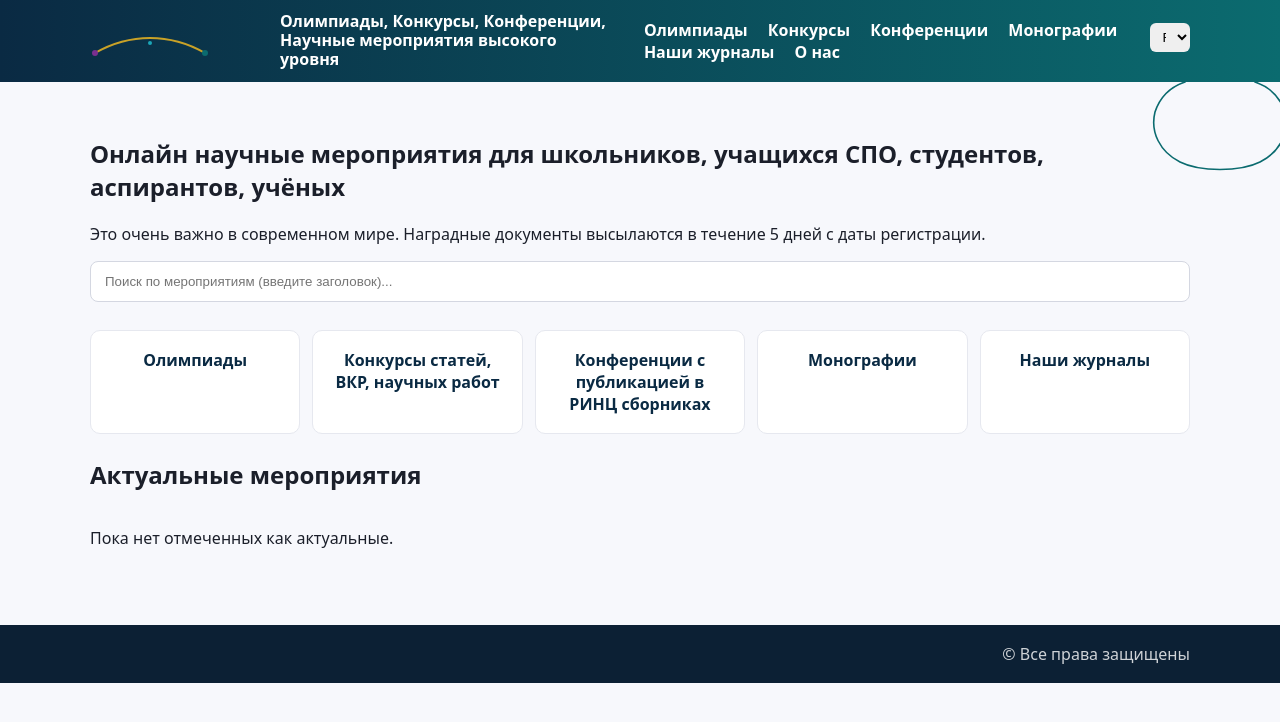
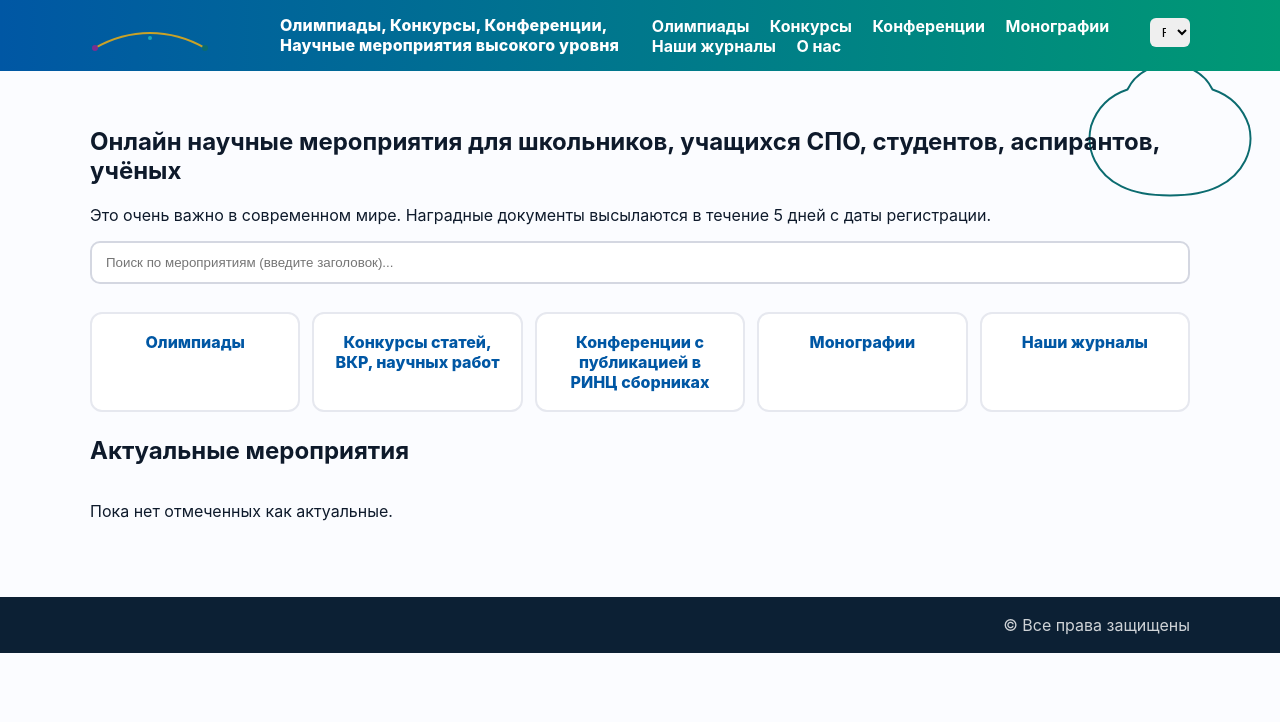
Before and after one commit to nadezhda8871s/olympiad-site, a Django app: page / in a window 1280 px wide. Shown: the top 722 px of the page. Run offline with Django 4.2, Linux system fonts and the light colour scheme; data that the repository does not hold is empty; parts of the project's set-up code (start-up, migrations or seed data) failed here and were passed over.

Commit message:
Update main.css

```diff
--- a/static/css/main.css
+++ b/static/css/main.css
@@ -1,44 +1,59 @@
 :root {
-  --emerald: #0B6B6F;
-  --deep-navy: #0A2A43;
-  --teal: #1AA6B7;
-  --purple: #7A2F8F;
-  --gold: #C9A227;
-  --bg: #F7F8FC;
-  --text: #1B1F2A;
+  --peacock-blue: #0057A4;
+  --emerald: #009974;
+  --teal: #00B7B0;
+  --peony-pink: #D43FA8;
+  --royal-purple: #6A1B9A;
+  --gold: #E6B800;
+  --bg: #FBFCFF;
+  --text: #0E1A2B;
   --card: #ffffff;
 }
+
 * { box-sizing: border-box; }
-body { margin:0; font-family: system-ui, -apple-system, Segoe UI, Roboto, Inter, Arial, "Noto Sans", "Helvetica Neue", sans-serif; color: var(--text); background: var(--bg); }
+body { margin:0; font-family: Inter, system-ui, -apple-system, Segoe UI, Roboto, Arial, sans-serif; color: var(--text); background: var(--bg); }
+
 .container { width: min(1100px, 92%); margin: 0 auto; }
-.site-header { background: linear-gradient(90deg, var(--deep-navy), var(--emerald)); color:#fff; }
+
+.site-header { background: linear-gradient(90deg, var(--peacock-blue), var(--emerald)); color:#fff; }
 .header-inner { display:flex; align-items:center; gap: 16px; padding: 12px 0; }
-.logo { display:flex; align-items:center; gap: 10px; color:#fff; text-decoration:none; font-weight:700; }
+.logo { display:flex; align-items:center; gap: 10px; color:#fff; text-decoration:none; font-weight:800; letter-spacing: .2px; }
 .brand { max-width: 560px; display:inline-block; line-height:1.2; }
-.main-nav a { color:#fff; text-decoration:none; margin: 0 8px; font-weight:600; }
+.main-nav a { color:#fff; text-decoration:none; margin: 0 8px; font-weight:700; }
 .lang-switcher select { padding: 6px 8px; border-radius: 6px; border: none; }
-.hero { padding: 36px 0 20px; background: url("../img/peony_outline.svg") right -80px top -40px no-repeat; }
+
+.hero {
+  padding: 36px 0 20px;
+  background: url("../img/peony_outline.svg") right -60px top -30px no-repeat;
+  background-size: 340px auto;
+}
+
 .tiles { display:grid; grid-template-columns: repeat(5,1fr); gap:12px; margin: 24px 0; }
-.tile { background: var(--card); border-radius: 10px; padding: 18px; text-align:center; text-decoration:none; color: var(--deep-navy); border:1px solid #e6e8ef; font-weight:700; }
-.tile:hover { border-color: var(--emerald); }
+.tile { background: var(--card); border-radius: 12px; padding: 18px; text-align:center; text-decoration:none; color: var(--peacock-blue); border:2px solid #e6e8ef; font-weight:800; }
+.tile:hover { border-color: var(--emerald); box-shadow: 0 3px 10px rgba(0,0,0,.05); }
+
 .grid { display:grid; grid-template-columns: repeat(3, 1fr); gap:16px; }
-.card { background: var(--card); border:1px solid #e6e8ef; border-radius: 12px; padding: 16px; }
+.card { background: var(--card); border:1px solid #e6e8ef; border-radius: 14px; padding: 16px; }
 .card h3 { margin-top:0; }
 .card-actions { display:flex; gap:10px; flex-wrap:wrap; }
-.btn { display:inline-block; padding: 10px 14px; border-radius: 8px; border:1px solid var(--deep-navy); color: var(--deep-navy); text-decoration:none; }
-.btn.primary { background: var(--emerald); border-color: var(--emerald); color: #fff; }
+
+.btn { display:inline-block; padding: 10px 14px; border-radius: 10px; border:2px solid var(--peacock-blue); color: var(--peacock-blue); text-decoration:none; font-weight:700; }
+.btn.primary { background: linear-gradient(90deg, var(--peony-pink), var(--teal)); border-color: transparent; color: #fff; }
 .btn-row { display:flex; gap:12px; margin-top: 14px; }
+
 .search-block { margin: 16px 0 28px; position: relative; }
-#event-search { width:100%; padding: 12px 14px; border:1px solid #d4d7e1; border-radius: 8px; }
-.suggestions { position:absolute; top: 46px; left:0; right:0; background:#fff; border:1px solid #e6e8ef; border-radius: 8px; display:none; z-index: 10; max-height: 300px; overflow:auto; }
+#event-search { width:100%; padding: 12px 14px; border:2px solid #d4d7e1; border-radius: 10px; }
+.suggestions { position:absolute; top: 46px; left:0; right:0; background:#fff; border:2px solid #e6e8ef; border-radius: 10px; display:none; z-index: 10; max-height: 300px; overflow:auto; }
 .suggestions .item { padding: 8px 12px; cursor: pointer; border-bottom:1px solid #f0f1f6; }
 .suggestions .item:last-child { border-bottom:none; }
 .suggestions .item:hover { background:#f6f7fb; }
 mark { background: #FFF3B0; }
+
 .site-footer { margin-top:40px; background:#0c2034; color:#fff; }
 .footer-inner { padding: 18px 0; display:flex; align-items:center; justify-content:space-between; }
-.footer-links a { color:#fff; margin-right: 16px; text-decoration: none; border-bottom: 1px dashed rgba(255,255,255,.5); }
+.footer-links a { color:#fff; margin-right: 16px; text-decoration: none; border-bottom: 2px dashed rgba(255,255,255,.55); }
 .copy { opacity:.8; }
-form input, form select { padding: 10px 12px; border:1px solid #d4d7e1; border-radius: 8px; width:100%; max-width: 560px; margin: 6px 0 12px; }
+
+form input, form select { padding: 10px 12px; border:2px solid #d4d7e1; border-radius: 10px; width:100%; max-width: 560px; margin: 6px 0 12px; }
 .filters { display:flex; gap:12px; align-items:center; flex-wrap:wrap; margin-bottom:12px; }
 .question { margin: 14px 0; }
```
